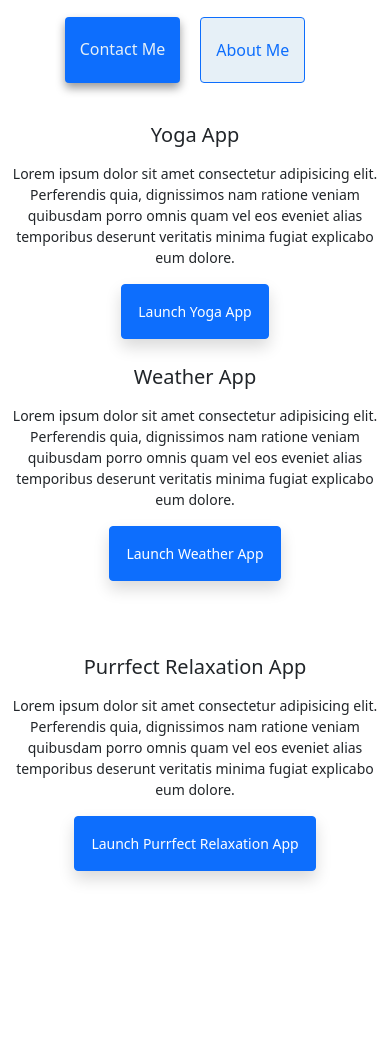
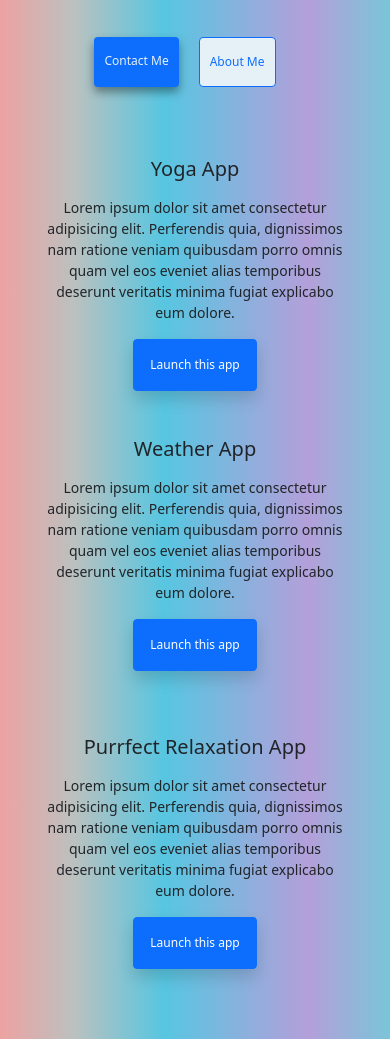
Before and after one commit to Nina241o/my-projects, a plain HTML site: page index.html in a window 390 px wide. Shown: the part 215-1254 px from the top of the page. Before the commit the page ends 1136 px from the top, so only its background shows below. Drawn offline with nearby package versions, Linux system fonts and the light colour scheme.

Commit message:
did some more adjustments and corrections

```diff
--- a/index.html
+++ b/index.html
@@ -74,20 +74,21 @@
     <div class="navigationLinks">
       <a
         href="/about.html#contact"
-        class="contactMe-link text-capitalize text-decoration-none"
+        class="contactMe-link text-capitalize text-decoration-none mobile-device-button-style
         title="Go to contact me section"
         >Contact me</a
       >
       <a
         href="/about.html"
-        class="aboutMe-link text-capitalize text-decoration-none"
+        class="aboutMe-link text-capitalize text-decoration-none mobile-device-button-style"
         title="Go to about me page"
         >About me</a
       >
     </div>
 
     <div class="container mt-4 project-container">
-      <div class="row">
+
+      <div class="row yoga-app-row-mobile-style">
         <div class="col-md-6 mx-0 mt-4">
           <img
             src="/images/yoga-app.png"
@@ -95,7 +96,6 @@
             alt="Yoga App Image"
           />
         </div>
-
         <div class="col-md-6 mx-0 mobile-device-style">
           <h2 class="mt-3 mb-3">Yoga App</h2>
           <div class="mt-3 mb-3">
@@ -104,13 +104,19 @@
             eos eveniet alias temporibus deserunt veritatis minima fugiat
             explicabo eum dolore.
           </div>
-          <a class="btn btn-primary shadow p-3 mobile-device-button-style" href="index.html#hi"
-            >Launch Yoga App</a
+          <a
+            class="
+              btn btn-primary
+              shadow
+              p-3
+              mobile-device-button-style"
+            href="index.html#hi"
+            >Launch this app</a
           >
         </div>
       </div>
 
-      <div class="row">
+      <div class="row weather-app-row-mobile-style">
               <div class="col-md-6 mx-0 mobile-device-style">
           <h2 class="mt-3 mb-3 weather-app">Weather App</h2>
           <div class="mt-3 mb-3">
@@ -119,11 +125,12 @@
             eos eveniet alias temporibus deserunt veritatis minima fugiat
             explicabo eum dolore.
           </div>
-          <a class="btn btn-primary shadow p-3 mobile-device-button-style" href="index.html#hi"
-            >Launch Weather App</a
+            <a
+            class="btn btn-primary shadow p-3 mobile-device-button-style"
+            href="index.html#hi"
+            >Launch this app</a
             >
         </div>
-
         <div class="col-md-6 mx-0 mt-4">
           <img
           src="/images/weather-app.PNG"
@@ -131,27 +138,30 @@
           alt="Weather App Image"
           />
        </div>
-      </div>
 
-      <div class="row">
-        <div class="col-md-6 mx-0 mt-4 ">
+         <div class="col-md-6 mx-0 mt-4">
           <img
             src="/images/purrfect-relaxation-app.PNG"
             class="img-fluid rounded images-index-page"
-            alt="Purrfect Relaxation App Image"
+            alt="Purrfect Relaxation Style App Image"
           />
         </div>
-
         <div class="col-md-6 mx-0 mobile-device-style">
-          <h2 class="mt-3 mb-3 purrfect-relaxation-app">Purrfect Relaxation App</h2>
+          <h2 class="mt-3 mb-3">Purrfect Relaxation App</h2>
           <div class="mt-3 mb-3">
             Lorem ipsum dolor sit amet consectetur adipisicing elit. Perferendis
             quia, dignissimos nam ratione veniam quibusdam porro omnis quam vel
             eos eveniet alias temporibus deserunt veritatis minima fugiat
             explicabo eum dolore.
           </div>
-          <a class="btn btn-primary shadow p-3 mobile-device-button-style" href="index.html#hi"
-            >Launch Purrfect Relaxation App</a
+          <a
+            class="
+              btn btn-primary
+              shadow
+              p-3
+              mobile-device-button-style"
+            href="index.html#hi"
+            >Launch this app</a
           >
           </div>
       </div>
--- a/src/style.css
+++ b/src/style.css
@@ -6,6 +6,7 @@
 
 body {
   margin-top: 100px;
+  background-image: linear-gradient(to right, #eea2a2 0%, #bbc1bf 19%, #57c6e1 42%, #b49fda 79%, #7ac5d8 100%);
 }
 
 h1,
@@ -84,11 +85,10 @@ p {
   text-decoration: underline;
 }
 
-
 @media (max-width: 400px) {
-body  {
+  body {
     display: block;
-  margin: 50px auto;
+    margin: 70px auto;
   }
 
   h1 {
@@ -107,13 +107,12 @@ body  {
   }
 
   .mobile-device-button-style {
-  padding: 10px 10px;
-  font-size: 14px !important;
-  text-align: center;
+    font-size: 12px !important;
+    padding: 15px 10px;
   }
 
   .project-container {
-  margin-top: 0 !important;
+    margin-top: 10px !important;
   }
 
   .col-md-6 {
@@ -126,18 +125,39 @@ body  {
 
   .mobile-device-style {
     text-align: center;
+    margin: 30 10px;
     font-size: 14px;
   }
 
+  .yoga-app-row-mobile-style,
+  .weather-app-row-mobile-style {
+    margin: 30px 20px;
   }
 
-.weather-app,
-.purrfect-relaxation-app {
-  padding-top: 10px
+  .purrfect-relaxation-app-mobile-style {
+    margin: 0 0 0 20px;
+    padding: 0;
   }
 
   .images-index-page {
     display: none;
   }
 
+  .about-me-headingOne {
+    font-size: 30px;
   }
+  .aboutMeParagraphs {
+    font-size: smaller;
+    margin: 30px;
+  }
+
+  .images-aboutMePage {
+    width: 60%;
+    display: block;
+    margin: 0 auto;
+  }
+
+  .email-link {
+    font-size: 12px;
+  }
+}
```
Also changed, not shown: about.html (+6 -6 lines). Lines whose indentation alone changed are shown as unchanged.
